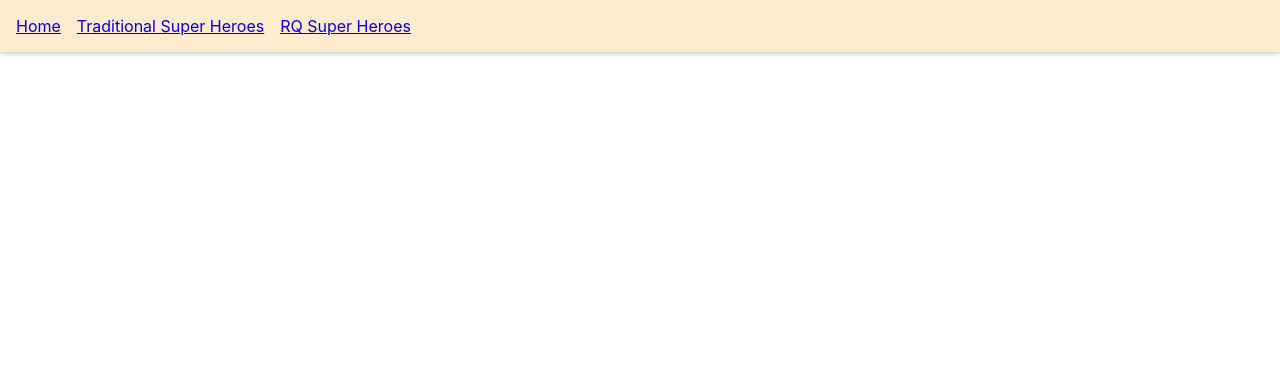
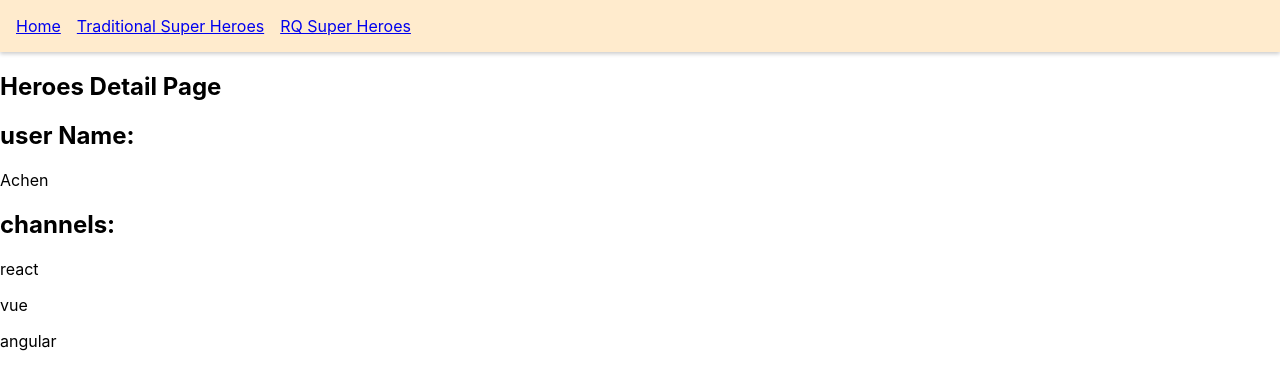
Before and after one commit to zxc1518343069/react-query-exercise, a React (Create React App) app: page /user/1 in a window 1280 px wide. Shown: the top 390 px of the page. Built offline with nearby package versions, Linux system fonts and the light colour scheme; data requests are answered from the project's data file.

Commit message:
feat: 依赖某数据进行请求

```diff
--- a/db.json
+++ b/db.json
@@ -15,5 +15,18 @@
       "name": "Wonder Woman",
       "alterEgo": "Princess Diana"
     }
+  ],
+  "users": [
+    {
+      "id": 1,
+      "name": "Achen",
+      "channelId": 1
+    }
+  ],
+  "channels": [
+    {
+      "id": 1,
+      "courses": ["react", "vue", "angular"]
+    }
   ]
 }
--- a/src/App.js
+++ b/src/App.js
@@ -5,6 +5,7 @@ import { RQSuperHeroesPage } from "./components/RQSuperHeroes.page";
 import { SuperHeroesPage } from "./components/SuperHeroes.page";
 import { QueryClient, QueryClientProvider } from "@tanstack/react-query";
 import { ReactQueryDevtools } from "@tanstack/react-query-devtools";
+import DependQuery from "./components/DependQuery";
 
 const client = new QueryClient();
 function App() {
@@ -27,6 +28,7 @@ function App() {
           </nav>
           <Routes>
             <Route path="/super-heroes" element={<SuperHeroesPage />} />
+            <Route path="/user/:id" element={<DependQuery />} />
             <Route path="/rq-super-heroes" element={<RQSuperHeroesPage />} />
             <Route path="/" element={<HomePage />} />
           </Routes>
--- /dev/null
+++ b/src/components/DependQuery.js
@@ -0,0 +1,46 @@
+import { useQuery } from "@tanstack/react-query";
+import axios from "axios";
+
+const getUser = (id) => {
+  return axios.get(`http://localhost:4000/users/${id}`);
+};
+const getChannels = (id) => {
+  return axios.get(`http://localhost:4000/channels/${id}`);
+};
+
+const DependQuery = () => {
+  const { isLoading, data: user } = useQuery(["user", 1], () => getUser(1), {
+    select: (res) => res.data,
+    initialData: {},
+  });
+  const userId = user?.id;
+  const { isLoading2, data: channels } = useQuery(
+    ["channels"],
+    () => getChannels(userId),
+    {
+      select: (res) => res.data,
+      initialData: {},
+      enabled: !!userId,
+    }
+  );
+
+  if (isLoading || isLoading2) {
+    return <h2>Loading...</h2>;
+  }
+
+  return (
+    <>
+      <h2>Heroes Detail Page</h2>
+      <h2>user Name:</h2>
+      <span>{user?.name}</span>
+      <h2>channels:</h2>
+      <div>
+        {channels?.courses.map((item) => (
+          <p key={item}>{item}</p>
+        ))}
+      </div>
+    </>
+  );
+};
+
+export default DependQuery;
```
